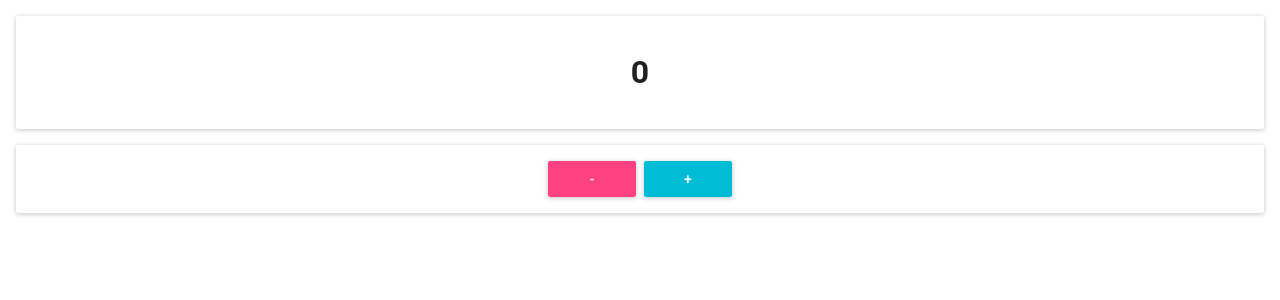
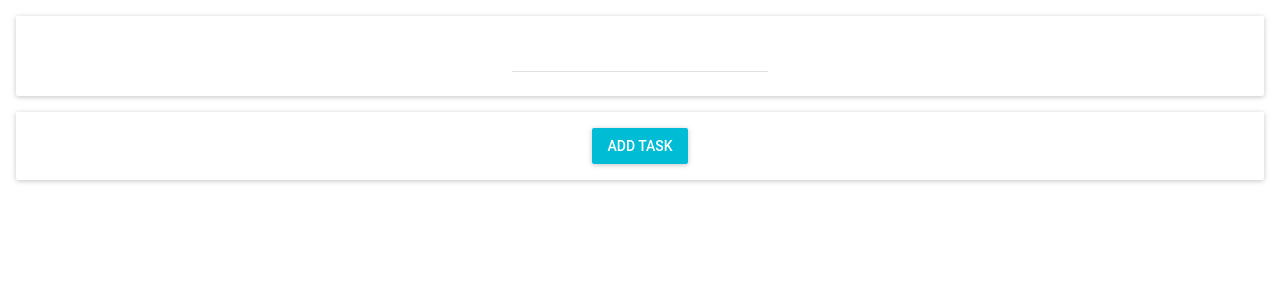
Before and after one commit to Bartewicz/redux-basics, a React (Create React App) app: page / in a window 1280 px wide. Shown: the top 300 px of the page. Built offline with nearby package versions, Linux system fonts and the light colour scheme.

Commit message:
Add and delete new task using global variable

```diff
--- a/src/App.js
+++ b/src/App.js
@@ -1,17 +1,15 @@
 import React from 'react'
-import Counter from './components/Counter';
+import ToDo from './components/ToDo';
 
 const style = {
-  centered: {
-    textAlign: 'center'
-  }
+    textAlign: 'center',
 }
 
 class App extends React.Component {
   render() {
     return (
-      <div style={style.centered}>
-        <Counter />
+      <div style={style}>
+        <ToDo />
       </div>
     )
   }
--- a/src/components/Counter.js
+++ b/src/components/Counter.js
@@ -1,7 +1,8 @@
 import React from 'react'
+// React-Redux
+import { connect } from 'react-redux'
 // Material-ui
 import { RaisedButton } from 'material-ui'
-import { connect } from 'react-redux'
 import PaperRefined from '../UI/PaperRefined'
 // Reducer
 import { inc, dec } from '../state/counter'
--- /dev/null
+++ b/src/components/ToDo.js
@@ -0,0 +1,55 @@
+import React from 'react'
+// React-Redux
+import { connect } from 'react-redux'
+// Material-ui
+import { RaisedButton } from 'material-ui'
+import PaperRefined from '../UI/PaperRefined'
+import { TextField } from 'material-ui'
+// Reducer
+import { addTask, delTask } from '../state/todos'
+
+let text
+
+const ToDo = (props) => (
+  <div>
+    <PaperRefined>
+      <TextField
+      name={'new-task'}
+        onChange={(e, v) => { text = v }}
+      />
+    </PaperRefined>
+    <PaperRefined>
+      <RaisedButton
+        primary={true}
+        label={'Add task'}
+        onClick={() => props.addTask(text) }
+      />
+    </PaperRefined>
+    <ul>
+      {
+        props.tasks.map((task, index) => (
+          <PaperRefined>
+            <li>
+              {task.task}
+              <RaisedButton
+                secondary={true}
+                label={'Delete task'}
+                onClick={() => props.delTask(index)}
+              />
+            </li>
+          </PaperRefined>
+        ))
+      }
+    </ul>
+  </div>
+)
+
+export default connect(
+  state => ({
+    tasks: state.todos
+  }),
+  dispatch => ({
+    addTask: (task) => dispatch(addTask(task)),
+    delTask: (index) => dispatch(delTask(index))
+  })
+)(ToDo)
--- a/src/state/todos.js
+++ b/src/state/todos.js
@@ -14,7 +14,7 @@ export default (state = initialState, action) => {
   switch (action.type) {
     case ADD_TASK:
       return action.task ?
-      state.concat({description: action.task, completed: false})
+      state.concat({task: action.task, completed: false})
       :
       state
     case DELETE_TASK:
```
